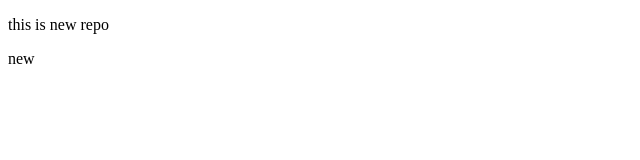
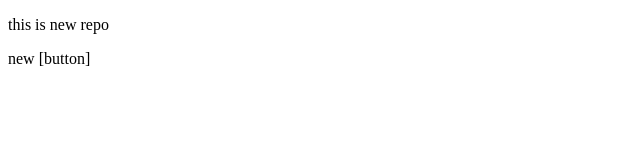
Before and after one commit to Hemraj-K2005/localRepo, a plain HTML site: page index.html in a window 1280 px wide. Shown: the full height of the page, 0-640 px from the left. Drawn offline with Linux system fonts and the light colour scheme.

Commit message:
add button

```diff
--- a/index.html
+++ b/index.html
@@ -7,6 +7,6 @@
 </head>
 <body>
     <p>this is new repo</p>
-    <p>new</p>
+    <p>new [button]</p>
 </body>
 </html>
```
